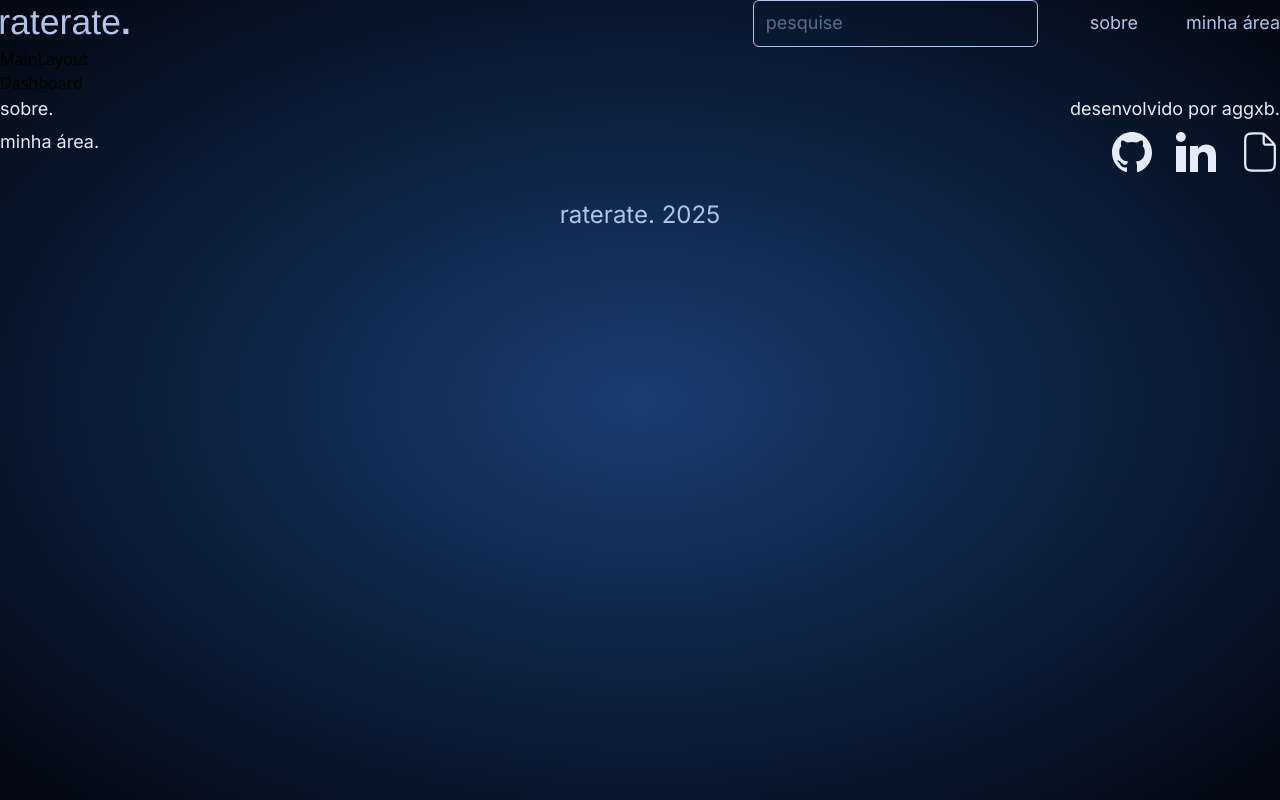
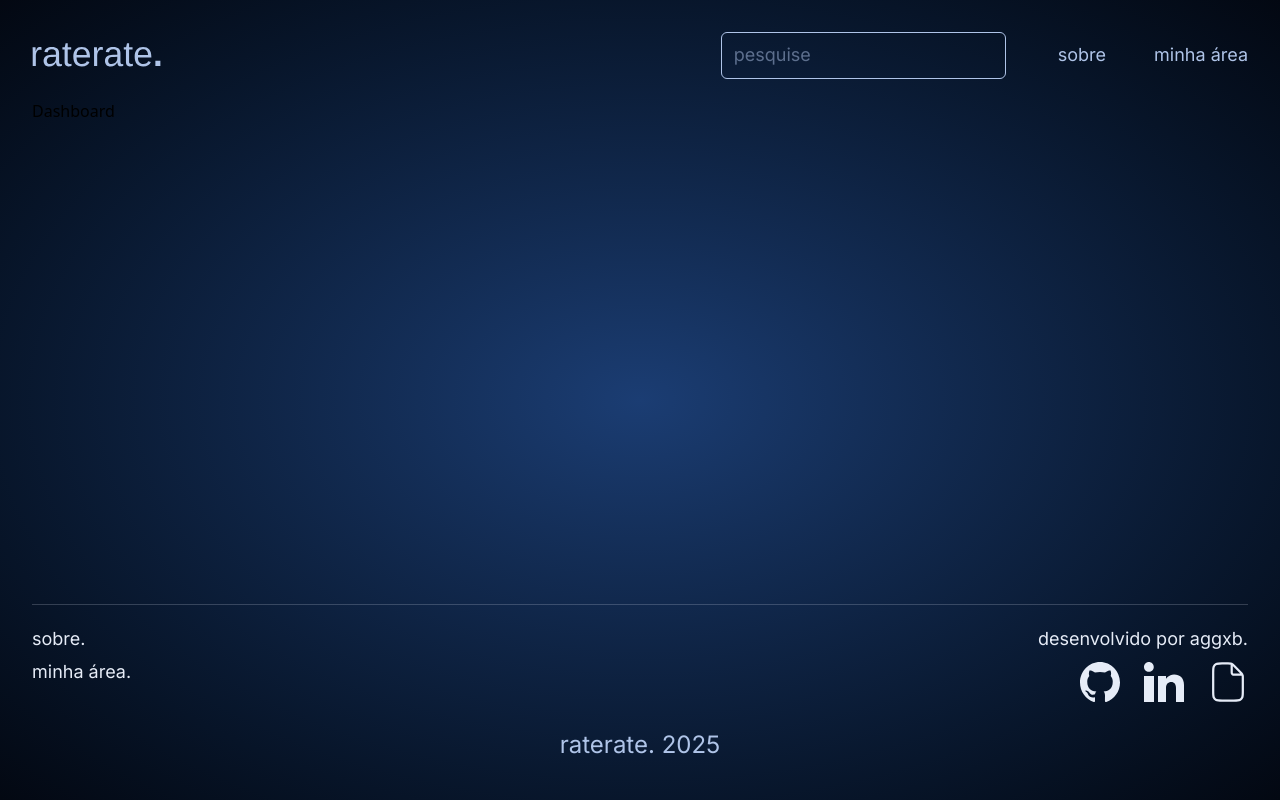
Before and after one commit to aggxb/raterate, a React (Vite) app: page / in a window 1280 px wide. Built offline with nearby package versions, Linux system fonts and the light colour scheme.

Commit message:
feat: adjust main layout page structure

```diff
--- a/src/input.css
+++ b/src/input.css
@@ -88,6 +88,6 @@
 
 @layer components {
   .rad-gradient {
-    @apply bg-radial from-[var(--color-c4blue)] to-[var(--color-c6blue)] h-screen w-full;
+    @apply bg-radial from-[var(--color-c4blue)] to-[var(--color-c6blue)] w-full;
   }
 }
--- a/src/output.css
+++ b/src/output.css
@@ -7,7 +7,6 @@
       "Segoe UI Emoji", "Segoe UI Symbol", "Noto Color Emoji";
     --font-mono: ui-monospace, SFMono-Regular, Menlo, Monaco, Consolas, "Liberation Mono",
       "Courier New", monospace;
-    --color-amber-50: oklch(98.7% 0.022 95.277);
     --spacing: 0.25rem;
     --radius-md: 0.375rem;
     --default-font-family: var(--font-sans);
@@ -15,7 +14,6 @@
     --color-c1blue: #e6ecf7;
     --color-c2blue: #afc4e8;
     --color-c4blue: #1b3d73;
-    --color-c5blue: #1b3d73;
     --color-c6blue: #030812;
     --font-h: 'Poppins', sans-serif;
     --font-b: 'Inter', sans-serif;
@@ -198,23 +196,8 @@
   .-mx-2 {
     margin-inline: calc(var(--spacing) * -2);
   }
-  .mx-2 {
-    margin-inline: calc(var(--spacing) * 2);
-  }
-  .mx-3 {
-    margin-inline: calc(var(--spacing) * 3);
-  }
   .-mr-3 {
     margin-right: calc(var(--spacing) * -3);
-  }
-  .mr-3 {
-    margin-right: calc(var(--spacing) * 3);
-  }
-  .-ml-3 {
-    margin-left: calc(var(--spacing) * -3);
-  }
-  .ml-3 {
-    margin-left: calc(var(--spacing) * 3);
   }
   .ml-auto {
     margin-left: auto;
@@ -225,12 +208,15 @@
   .grid {
     display: grid;
   }
-  .table {
-    display: table;
-  }
   .size-10 {
     width: calc(var(--spacing) * 10);
     height: calc(var(--spacing) * 10);
+  }
+  .h-211 {
+    height: calc(var(--spacing) * 211);
+  }
+  .min-h-screen {
+    min-height: 100vh;
   }
   .w-full {
     width: 100%;
@@ -238,14 +224,17 @@
   .max-w-max {
     max-width: max-content;
   }
-  .border-collapse {
-    border-collapse: collapse;
+  .flex-grow {
+    flex-grow: 1;
   }
   .transform {
     transform: var(--tw-rotate-x,) var(--tw-rotate-y,) var(--tw-rotate-z,) var(--tw-skew-x,) var(--tw-skew-y,);
   }
-  .resize {
-    resize: both;
+  .grid-rows-\[auto_1fr\] {
+    grid-template-rows: auto 1fr;
+  }
+  .flex-col {
+    flex-direction: column;
   }
   .flex-wrap {
     flex-wrap: wrap;
@@ -276,6 +265,23 @@
       --tw-space-y-reverse: 0;
       margin-block-start: calc(calc(var(--spacing) * 1) * var(--tw-space-y-reverse));
       margin-block-end: calc(calc(var(--spacing) * 1) * calc(1 - var(--tw-space-y-reverse)));
+    }
+  }
+  .divide-y-1 {
+    :where(& > :not(:last-child)) {
+      --tw-divide-y-reverse: 0;
+      border-bottom-style: var(--tw-border-style);
+      border-top-style: var(--tw-border-style);
+      border-top-width: calc(1px * var(--tw-divide-y-reverse));
+      border-bottom-width: calc(1px * calc(1 - var(--tw-divide-y-reverse)));
+    }
+  }
+  .divide-c1blue\/20 {
+    :where(& > :not(:last-child)) {
+      border-color: color-mix(in srgb, #e6ecf7 20%, transparent);
+      @supports (color: color-mix(in lab, red, red)) {
+        border-color: color-mix(in oklab, var(--color-c1blue) 20%, transparent);
+      }
     }
   }
   .place-self-center {
@@ -309,21 +315,11 @@
   .py-2 {
     padding-block: calc(var(--spacing) * 2);
   }
-  .py-3 {
-    padding-block: calc(var(--spacing) * 3);
-  }
   .text-c1blue {
     color: var(--color-c1blue);
   }
   .text-c2blue {
     color: var(--color-c2blue);
-  }
-  .underline {
-    text-decoration-line: underline;
-  }
-  .outline {
-    outline-style: var(--tw-outline-style);
-    outline-width: 1px;
   }
   .outline-none {
     --tw-outline-style: none;
@@ -342,6 +338,13 @@
   .\*\:text-c1blue {
     :is(& > *) {
       color: var(--color-c1blue);
+    }
+  }
+  .last\:\*\:mt-5 {
+    &:last-child {
+      :is(& > *) {
+        margin-top: calc(var(--spacing) * 5);
+      }
     }
   }
   .max-md\:order-2 {
@@ -443,7 +446,6 @@
 }
 @layer components {
   .rad-gradient {
-    height: 100vh;
     width: 100%;
     --tw-gradient-position: in oklab;
     background-image: radial-gradient(var(--tw-gradient-stops));
@@ -477,12 +479,12 @@
   inherits: false;
   initial-value: 0;
 }
-@property --tw-border-style {
+@property --tw-divide-y-reverse {
   syntax: "*";
   inherits: false;
-  initial-value: solid;
+  initial-value: 0;
 }
-@property --tw-outline-style {
+@property --tw-border-style {
   syntax: "*";
   inherits: false;
   initial-value: solid;
@@ -538,8 +540,8 @@
       --tw-skew-x: initial;
       --tw-skew-y: initial;
       --tw-space-y-reverse: 0;
+      --tw-divide-y-reverse: 0;
       --tw-border-style: solid;
-      --tw-outline-style: solid;
       --tw-gradient-position: initial;
       --tw-gradient-from: #0000;
       --tw-gradient-via: #0000;
--- a/src/pages/MainLayout.jsx
+++ b/src/pages/MainLayout.jsx
@@ -1,17 +1,25 @@
-import React from 'react'
-import { Outlet } from 'react-router-dom'
-import Header from '../components/Header'
-import Footer from '../components/Footer'
+import React from 'react';
+import { Outlet } from 'react-router-dom';
+import Header from '../components/Header';
+import Footer from '../components/Footer';
 
 const MainLayout = () => {
+  const height = document.documentElement.clientHeight; // h-211
+
+  console.log(height)
   return (
-    <div className='rad-gradient'>
-      <Header />
-      <h1>MainLayout</h1>
-      <Outlet />
-      <Footer />
+    <div className="rad-gradient">
+      <div className='container grid grid-rows-[auto_1fr] min-h-screen'>
+        <Header />
+        <div className="flex flex-col divide-y-1 divide-c1blue/20 last:*:mt-5">
+          <main className='flex-grow'>
+            <Outlet />
+          </main>
+          <Footer />
+        </div>
+      </div>
     </div>
-  )
-}
+  );
+};
 
-export default MainLayout
+export default MainLayout;
```
